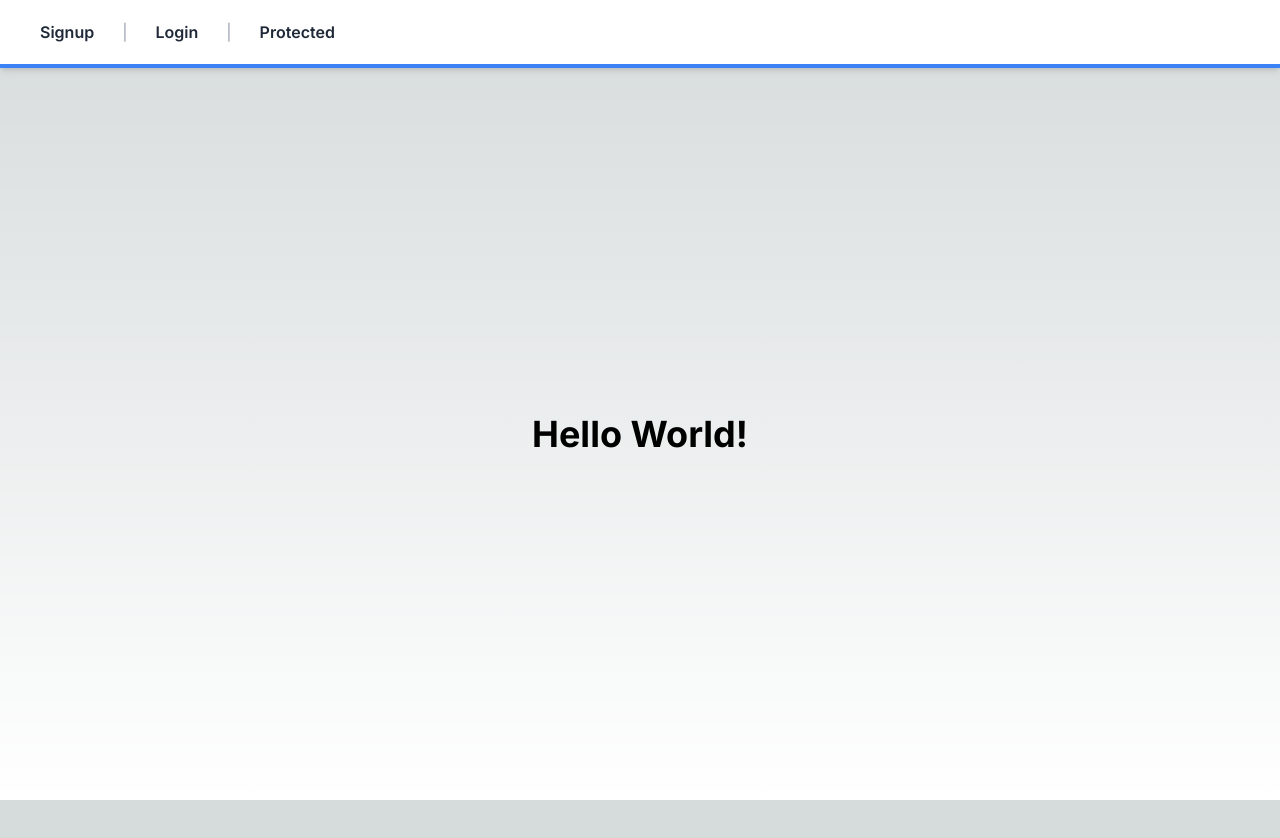
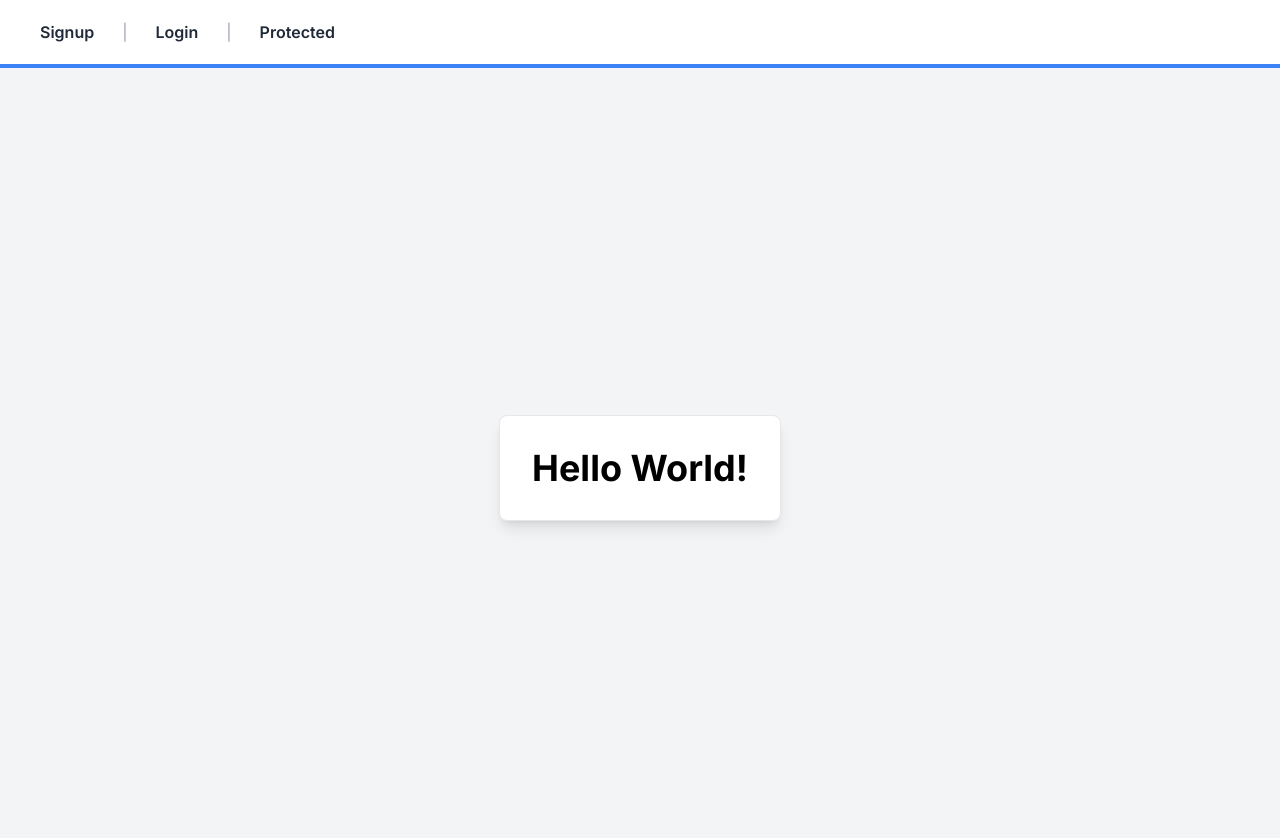
Before and after one commit to markbuckner/my-notes-app, a Next.js app: page / in a window 1280 px wide. Shown: the top 838 px of the page. Before the commit the page ends 800 px from the top, so only its background shows below. Built offline with nearby package versions, Linux system fonts and the light colour scheme.

Commit message:
add box to home

```diff
--- a/app/page.tsx
+++ b/app/page.tsx
@@ -1,15 +1,15 @@
-// pages/index.tsx
-
 import Navbar from '../components/Navbar';
 
 const Home: React.FC = () => {
     return (
-        <div className="flex flex-col min-h-screen">
+        <>
             <Navbar />
-            <div className="flex-grow flex items-center justify-center">
-                <h1 className="text-4xl font-bold">Hello World!</h1>
+            <div className="flex items-center justify-center min-h-screen bg-gray-100">
+                <div className="bg-white p-8 border rounded-lg shadow-lg">
+                    <h1 className="text-4xl font-bold text-center">Hello World!</h1>
+                </div>
             </div>
-        </div>
+        </>
     );
 };
 
```
Also changed, not shown: TODO.txt.
